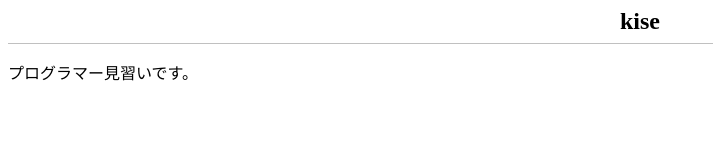
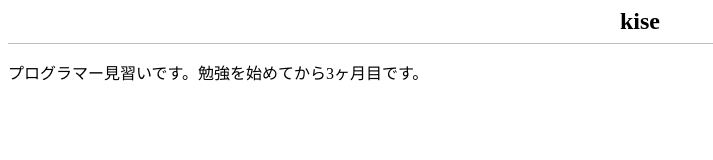
Before and after one commit to kise21/kise21.github.io, a plain HTML site: page index.html in a window 1280 px wide. Shown: the whole page, without its empty margins (0-713 px from the left). Drawn offline with Linux system fonts and the light colour scheme.

Commit message:
Add files via upload

```diff
--- a/index.html
+++ b/index.html
@@ -8,6 +8,6 @@
   </head>
   <body>
       <h1>kise</h1>
-      <p>プログラマー見習いです。</p>
+      <p>プログラマー見習いです。勉強を始めてから3ヶ月目です。</p>
   </body>
 </html>
```
